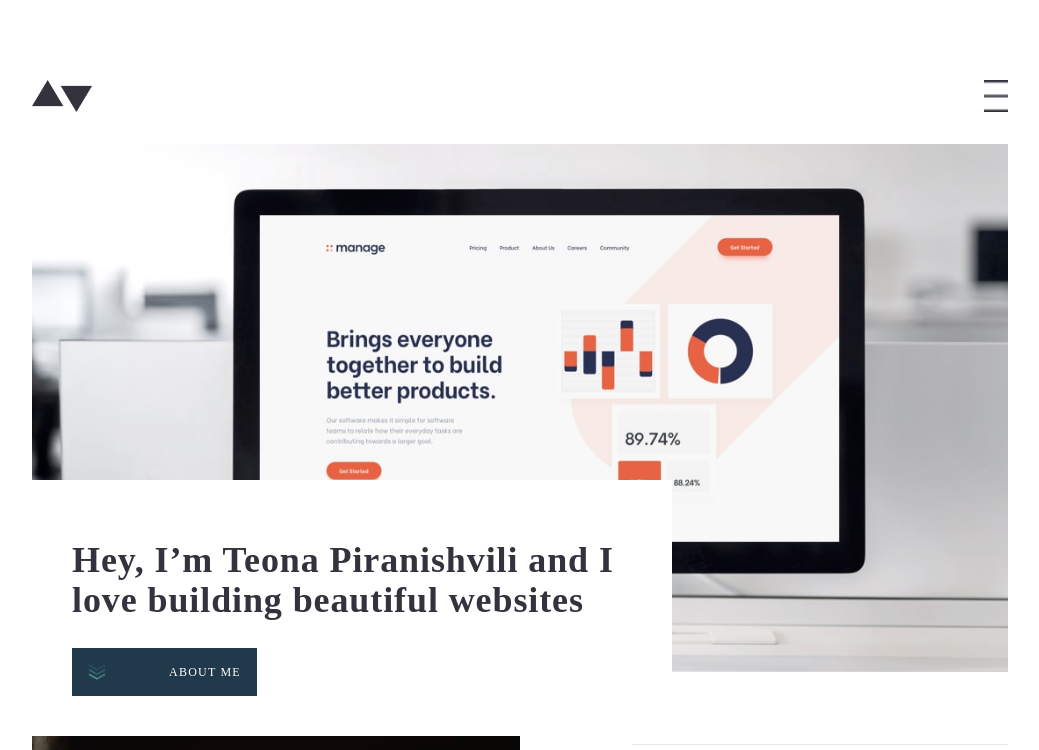
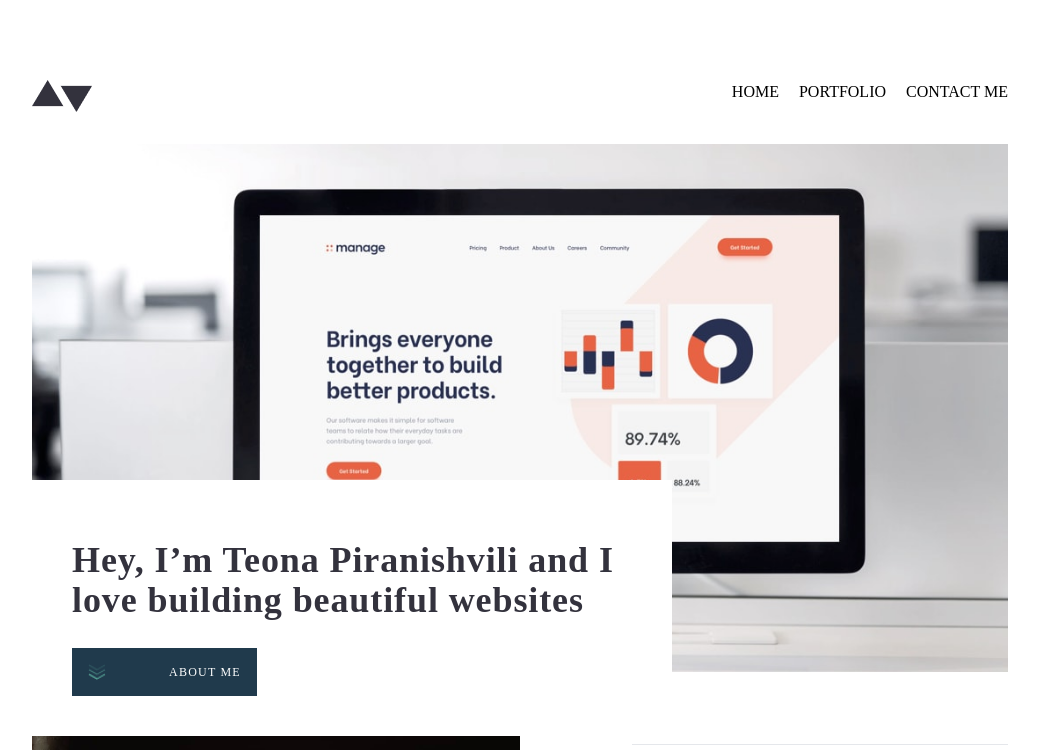
Before and after one commit to teonateona12/portfolio-teona, a React (Create React App) app: page / in a window 1280 px wide. Shown: the top 750 px of the page, without its empty margins (120-1159 px from the left). Built offline with nearby package versions, Linux system fonts and the light colour scheme; a web font is replaced by a local one.

Commit message:
Feat: add humburger menu functionallity on header

```diff
--- a/src/components/Header.tsx
+++ b/src/components/Header.tsx
@@ -1,11 +1,51 @@
 import combined from "../images/Combined.png";
-import group from "../images/Group.png";
+import { Link } from "react-router-dom";
+import MobileNav from "./MobileNav";
+import { useState } from "react";
 
 const Header = () => {
+  const [isTrue, setTsTrue] = useState<boolean>(false);
+  const btnClick = () => {
+    setTsTrue(!isTrue);
+  };
   return (
     <div className="flex justify-between">
       <img src={combined} />
-      <img src={group} />
+      <div className="hidden md:flex">
+        <p className=" text-center">
+          <Link to="/">HOME</Link>
+        </p>
+        <p className=" text-center ml-5">
+          <Link to="/portfolio">PORTFOLIO</Link>
+        </p>
+        <p className=" text-center ml-5">
+          <Link to="/contact">CONTACT ME</Link>
+        </p>
+      </div>
+      <div className="block md:hidden " onClick={btnClick}>
+        <div
+          style={
+            isTrue
+              ? { transform: "rotate(55deg)", position: "absolute" }
+              : { transform: "rotate(0deg)" }
+          }
+          className="bg-black w-6 h-1  top-8"
+        ></div>
+        <div
+          style={isTrue ? { display: "none" } : { display: "flex" }}
+          className="bg-black w-6 h-1 mt-1"
+        ></div>
+        <div
+          style={
+            isTrue
+              ? { marginTop: "0px", transform: "rotate(-55deg)" }
+              : { marginTop: "4px", transform: "rotate(0deg)" }
+          }
+          className="bg-black w-6 h-1 mt-1"
+        ></div>
+      </div>
+
+      {isTrue ? <MobileNav /> : null}
     </div>
   );
 };
--- a/src/components/HomePage.tsx
+++ b/src/components/HomePage.tsx
@@ -4,6 +4,7 @@ import imagedes from "../images/images/homepage/desktop/image-homepage-hero.jpg"
 import image1 from "../images/Group 3.png";
 import myimage from "../images/myimage.jpg";
 import DoProjectTogether from "./DoProjectTogether";
+import MobileNav from "./MobileNav";
 import { Link } from "react-router-dom";
 
 const HomePage = () => {
--- /dev/null
+++ b/src/components/MobileNav.tsx
@@ -0,0 +1,21 @@
+import { Link } from "react-router-dom";
+
+const MobileNav = () => {
+  return (
+    <div className="bg-black absolute mt-10 p-8 right-8	">
+      <div className="">
+        <p className=" text-center text-white">
+          <Link to="/">HOME</Link>
+        </p>
+        <p className=" text-center mt-5 text-white">
+          <Link to="/portfolio">PORTFOLIO</Link>
+        </p>
+        <p className=" text-center mt-5 text-white">
+          <Link to="/contact">CONTACT ME</Link>
+        </p>
+      </div>
+    </div>
+  );
+};
+
+export default MobileNav;
```
